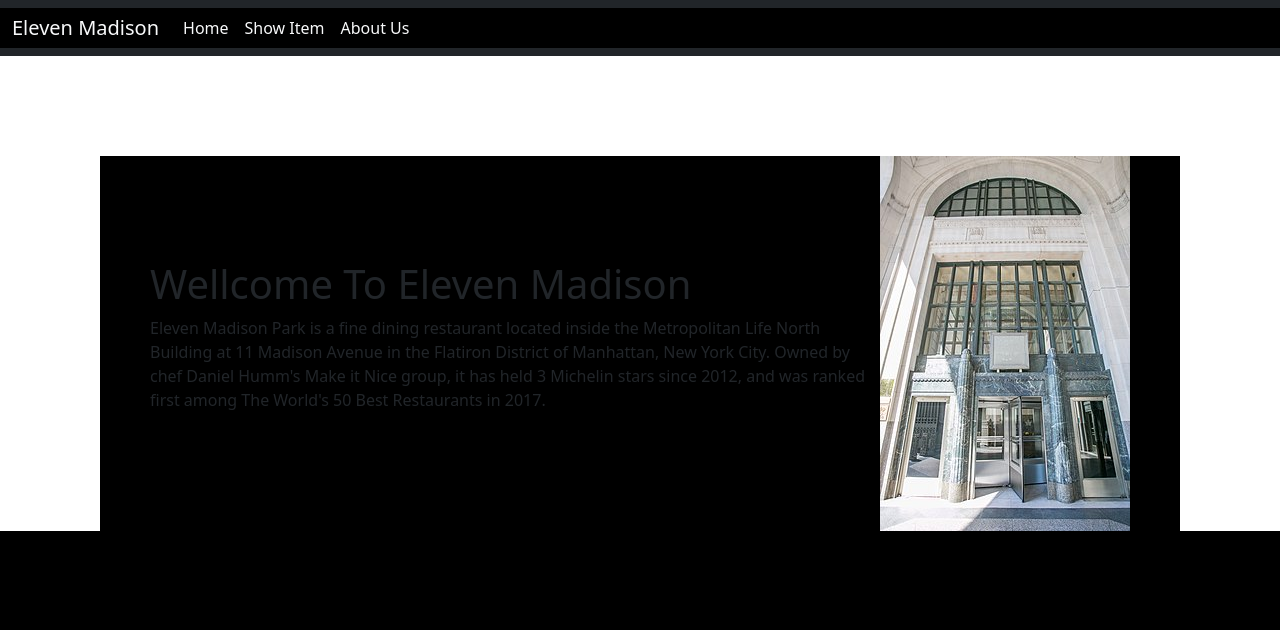
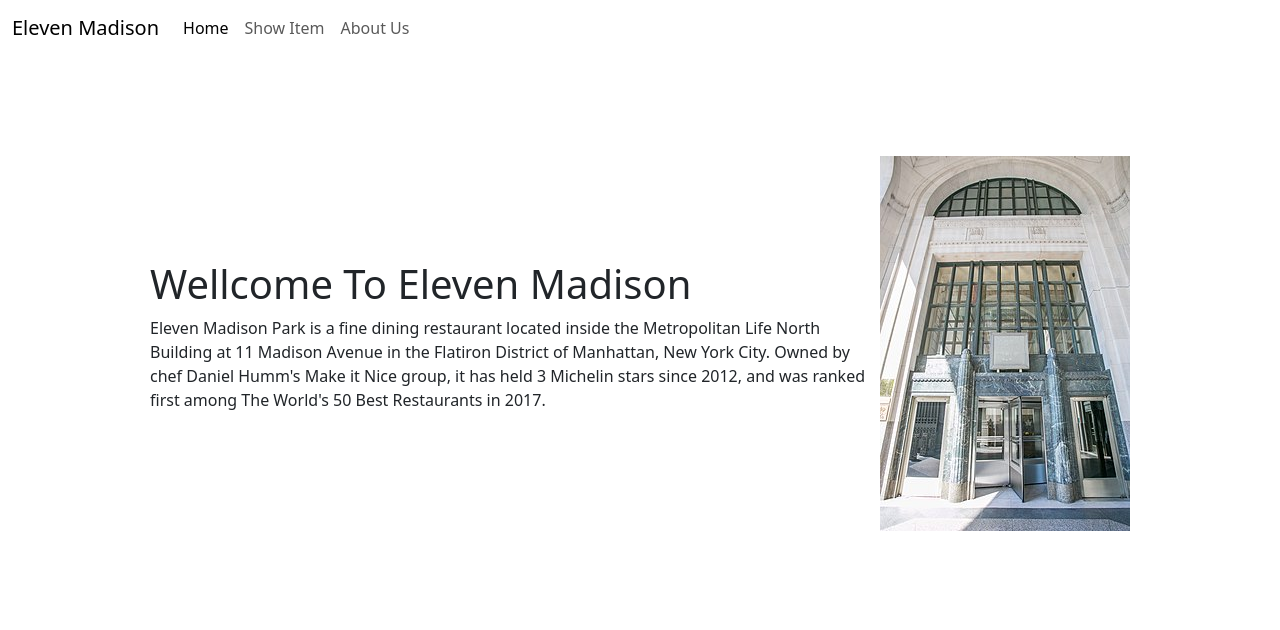
Before and after one commit to HafsaBinte1/assign-3-restrurent, a Django app: page / in a window 1280 px wide. Shown: the top 630 px of the page. Run offline with Django 4.2, Linux system fonts and the light colour scheme.

Commit message:
first commit

```diff
--- a/static/style.css
+++ b/static/style.css
@@ -5,6 +5,3 @@
     padding: 0px 50px;
     margin: 100px;
 }
-*{
-    background-color: black;
-}
--- a/templates/base.html
+++ b/templates/base.html
@@ -11,22 +11,22 @@
 <link rel="stylesheet" href="{% static 'style.css' %}">
 {% block css %}{% endblock css %}
 <body>
-    <nav class="navbar navbar-expand-lg bg-dark text-light">
+    <nav class="navbar navbar-expand-lg ">
         <div class="container-fluid">
-          <a class="navbar-brand text-light" href="#">Eleven Madison </a>
-          <button class="navbar-toggler text-light" type="button" data-bs-toggle="collapse" data-bs-target="#navbarNav" aria-controls="navbarNav" aria-expanded="false" aria-label="Toggle navigation">
-            <span class="navbar-toggler-icon text-light"></span>
+          <a class="navbar-brand " href="#">Eleven Madison </a>
+          <button class="navbar-toggler " type="button" data-bs-toggle="collapse" data-bs-target="#navbarNav" aria-controls="navbarNav" aria-expanded="false" aria-label="Toggle navigation">
+            <span class="navbar-toggler-icon "></span>
           </button>
-          <div class="collapse navbar-collapse text-light" id="navbarNav">
-            <ul class="navbar-nav text-light">
-              <li class="nav-item text-light">
-                <a class="nav-link active text-light" aria-current="page" href="{% url 'Home_tag' %}">Home</a>
+          <div class="collapse navbar-collapse " id="navbarNav">
+            <ul class="navbar-nav ">
+              <li class="nav-item ">
+                <a class="nav-link active " aria-current="page" href="{% url 'Home_tag' %}">Home</a>
               </li>
-              <li class="nav-item text-light">
-                <a class="nav-link text-light" href="{% url 'Show_tag' %}">Show Item</a>
+              <li class="nav-item ">
+                <a class="nav-link " href="{% url 'Show_tag' %}">Show Item</a>
               </li>
-              <li class="nav-item text-light">
-                <a class="nav-link text-light" href="{% url 'about_tag' %}">About Us</a>
+              <li class="nav-item ">
+                <a class="nav-link " href="{% url 'about_tag' %}">About Us</a>
               </li>
             </ul>
           </div>
```
